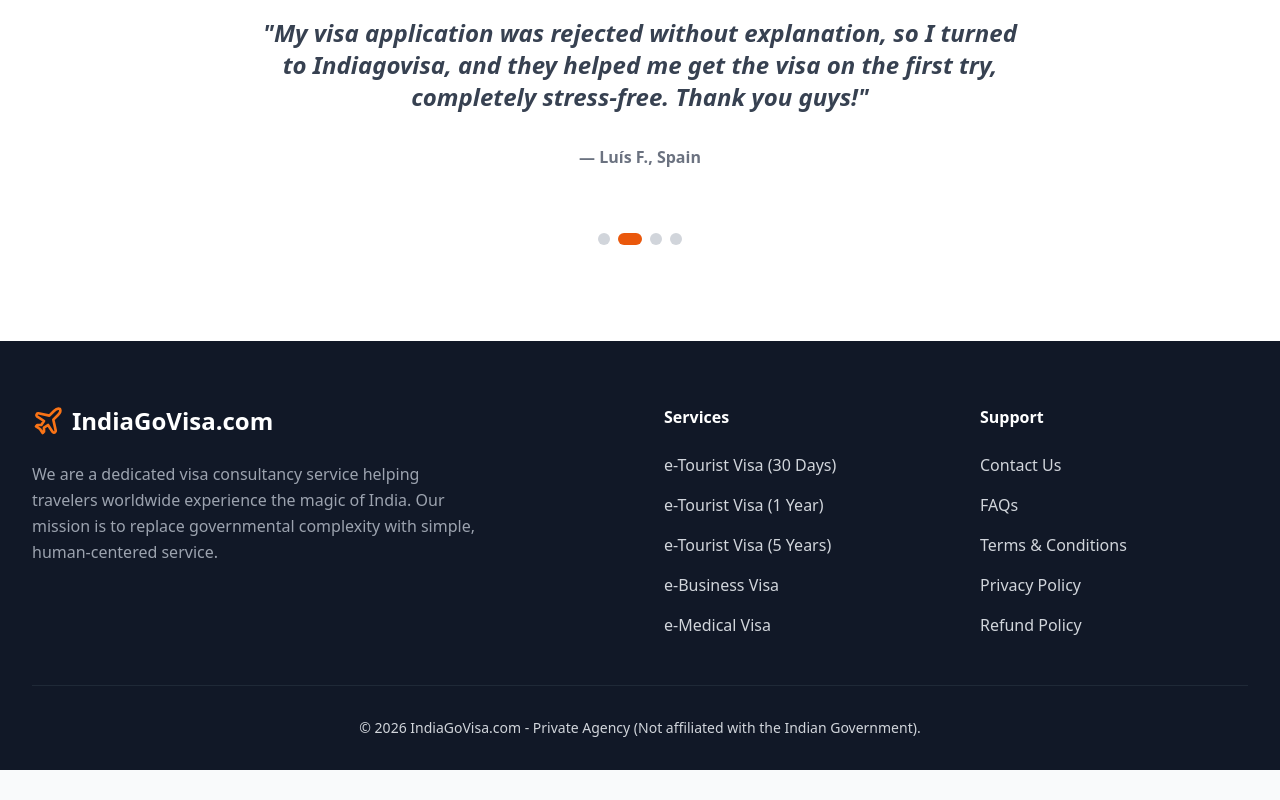
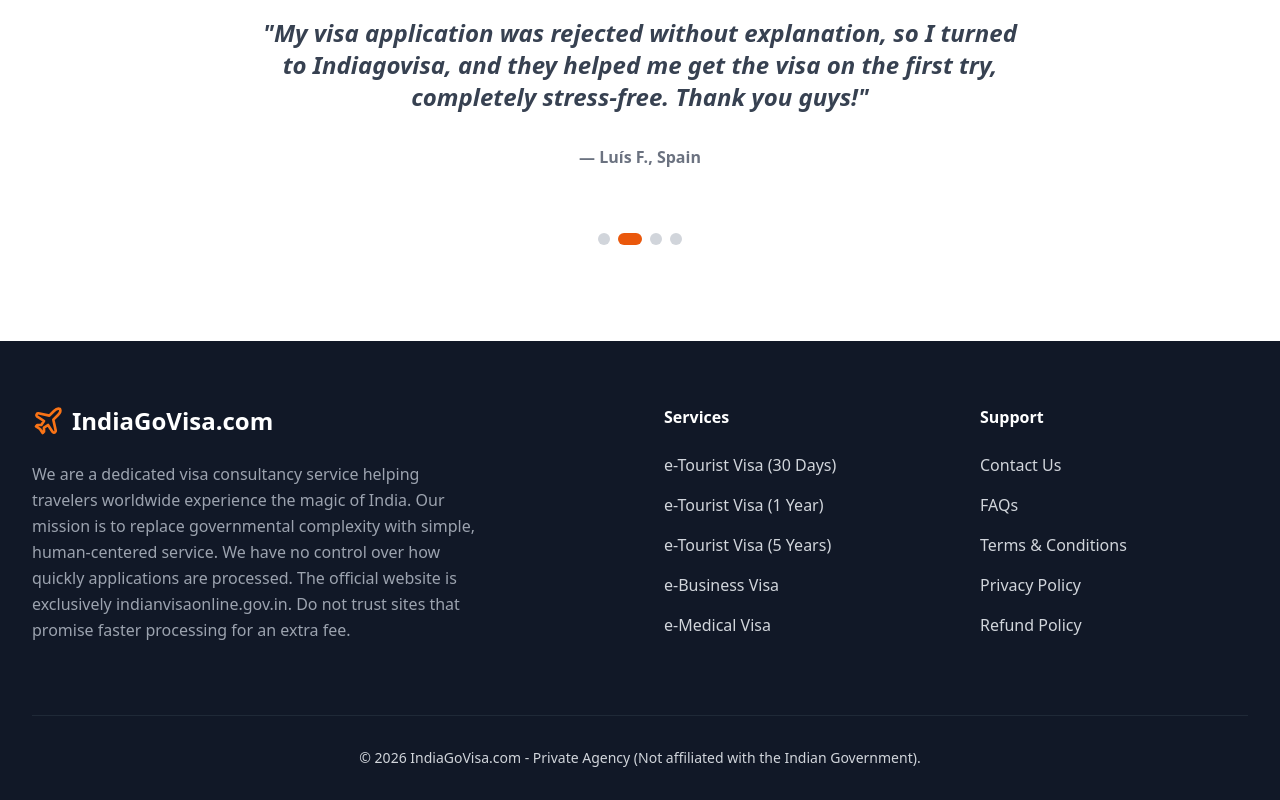
Before and after one commit to idemenato/Indian-visa, a React (Vite) app: page / in a window 1280 px wide. Shown: the part 3343-4143 px from the top of the page. Before the commit the page ends 4113 px from the top, so only its background shows below. Built offline with nearby package versions, Linux system fonts and the light colour scheme; no server answers.

Commit message:
Update footer about text with disclaimer

```diff
--- a/App.tsx
+++ b/App.tsx
@@ -70,8 +70,7 @@
             <span className="text-2xl font-bold text-white">IndiaGoVisa.com</span>
           </div>
           <p className="max-w-md text-gray-400 leading-relaxed mb-6">
-            We are a dedicated visa consultancy service helping travelers worldwide experience the magic of India.
-            Our mission is to replace governmental complexity with simple, human-centered service.
+            We are a dedicated visa consultancy service helping travelers worldwide experience the magic of India. Our mission is to replace governmental complexity with simple, human-centered service. We have no control over how quickly applications are processed. The official website is exclusively indianvisaonline.gov.in. Do not trust sites that promise faster processing for an extra fee.
           </p>
         </div>
         <div>
```
